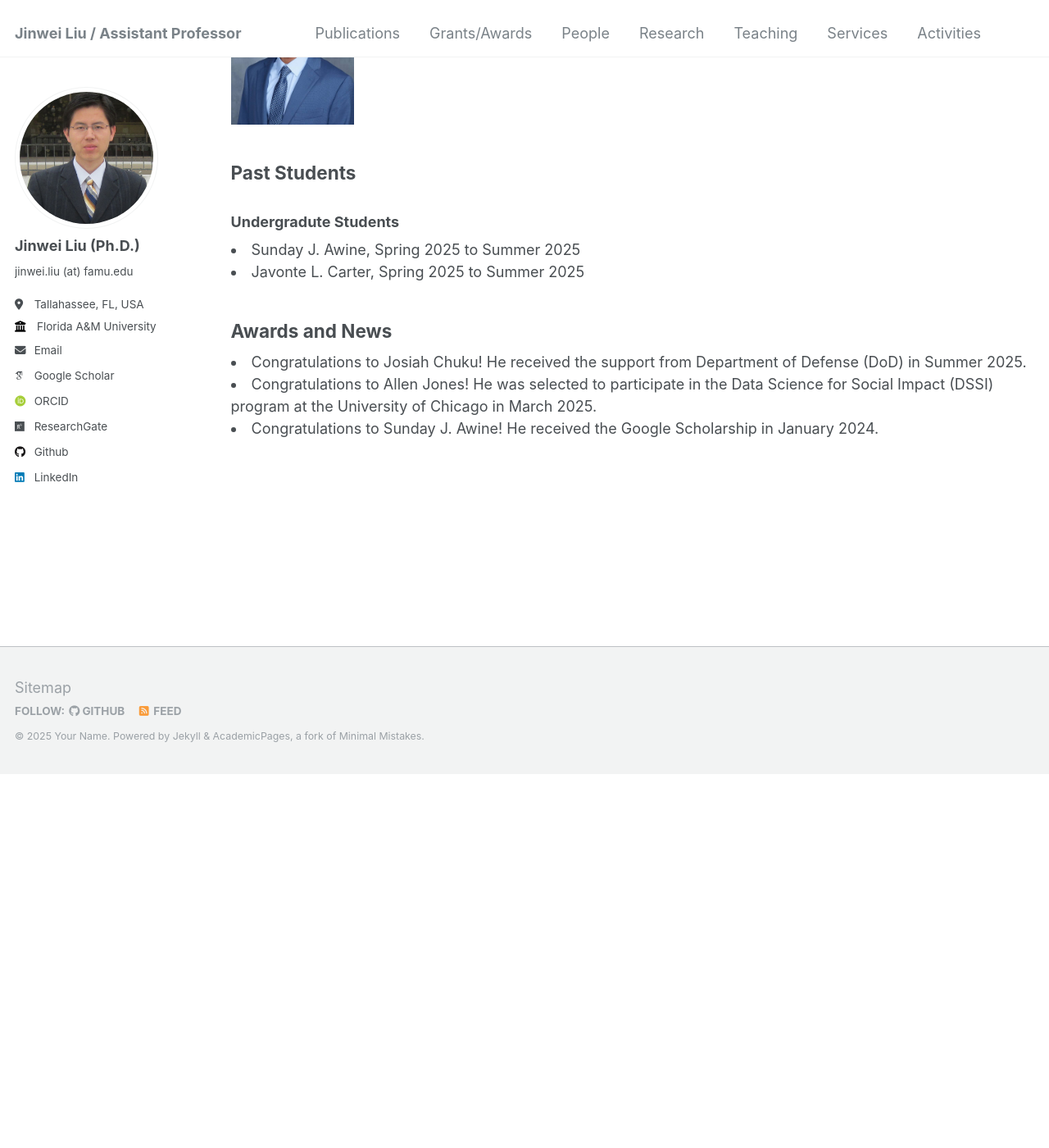
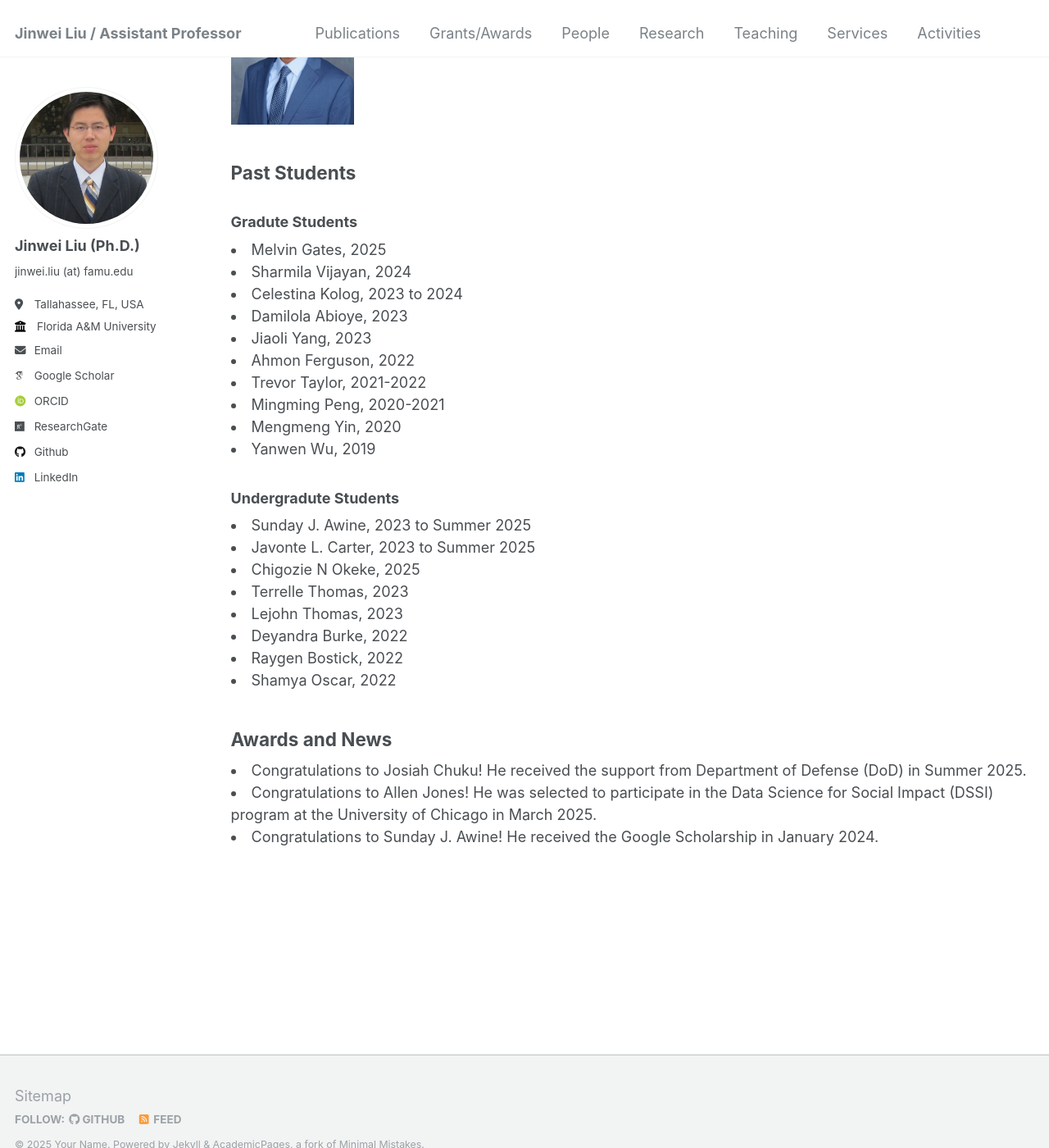
Before and after one commit to jinweiliucu/jinweiliucu.github.io, a Jekyll site: the page built from _pages/people.html, in a window 1280 px wide and 1400 px high, scrolled down 547 px. Shown: the whole window at 82% size. Built offline with Jekyll 4.4.1, drawn with Linux system fonts in a browser that asks for light colours; some web fonts are replaced; before the commit the page ends 1490 px from its top, so only the background shows below that.

Commit message:
Update people.html

```diff
--- a/_pages/people.html
+++ b/_pages/people.html
@@ -27,16 +27,67 @@ author_profile: true
 	<img src='./Javonte.jpg' alt='Javonte' width="150" height="80">
 
 
+
 <h2 class="text-left">Past Students</h2>
-	<h3 class="text-left">Undergradute Students</h2>
+	<h3 class="text-left">Gradute Students</h3>
+		<li>
+    	Melvin Gates, 2025
+    	</li>
+		<li>
+    	Sharmila Vijayan, 2024
+    	</li>
     	<li>
-    	Sunday J. Awine, Spring 2025 to Summer 2025
+    	Celestina Kolog, 2023 to 2024
+    	</li>
+		<li>
+    	Damilola Abioye, 2023
+    	</li>
+		<li>
+    	Jiaoli Yang, 2023
+    	</li>
+		<li>
+    	Ahmon Ferguson, 2022
+    	</li>
+		<li>
+    	Trevor Taylor, 2021-2022
+    	</li>
+		<li>
+    	Mingming Peng, 2020-2021
+    	</li>
+		<li>
+    	Mengmeng Yin, 2020
+    	</li>
+		<li>
+    	Yanwen Wu, 2019
+    	</li>
+
+	<h3 class="text-left">Undergradute Students</h3>
+    	<li>
+    	Sunday J. Awine, 2023 to Summer 2025
     	</li>
 		<!-- <img src='./Sunday.jpg' alt='Sunday' width="150" height="80"> -->
     	<li>
-    	Javonte L. Carter, Spring 2025 to Summer 2025
+    	Javonte L. Carter, 2023 to Summer 2025
     	</li>
 		<!-- <img src='./Javonte.jpg' alt='Javonte' width="150" height="80"> -->
+		<li>
+    	Chigozie N Okeke, 2025
+    	</li>
+		<li>
+    	Terrelle Thomas, 2023
+    	</li>
+		<li>
+    	Lejohn Thomas, 2023
+    	</li>
+		<li>
+    	Deyandra Burke, 2022
+    	</li>
+		<li>
+    	Raygen Bostick, 2022
+    	</li>
+		<li>
+    	Shamya Oscar, 2022
+    	</li>
 
 	<!-- <img src="Sunday.jpg" alt="Sunday"> -->
 	<!-- <img src="photo/Sunday.jpg" alt="Sunday"> -->
```
